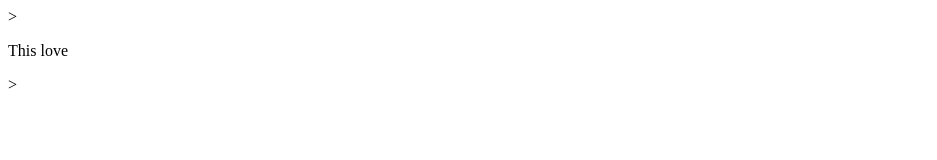
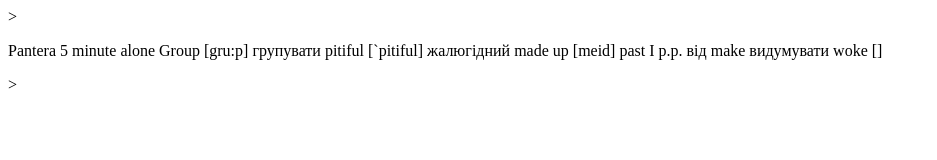
Before and after one commit to vadimtre/site, a plain HTML site: page index.html in a window 1280 px wide. Shown: the whole page, without its empty margins (0-937 px from the left). Drawn offline with Linux system fonts and the light colour scheme.

Commit message:
third commit

```diff
--- a/index.html
+++ b/index.html
@@ -6,6 +6,12 @@
 	<link rel="stylesheet" type="text/css" href="css/style.css">
 </head>
 <body>
-	<p>This love</p>
+	<p>Pantera
+5 minute alone
+Group [gru:p] групувати
+pitiful [`pitiful] жалюгідний
+made up [meid] past I p.p. від make видумувати
+woke []
+</p>
 </body>
 </html>>
```
